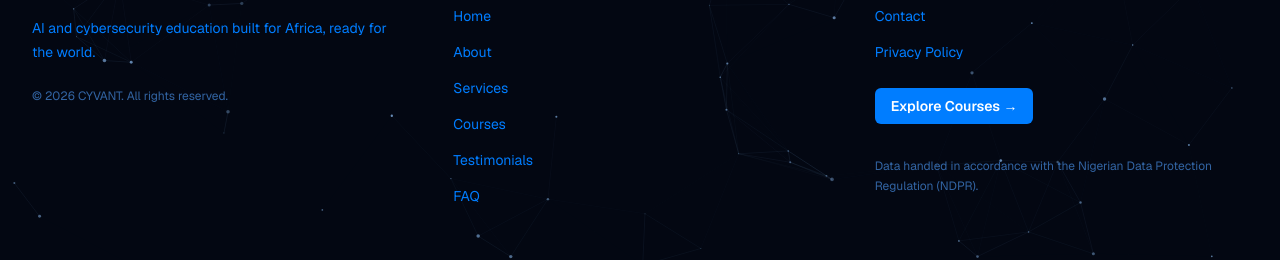
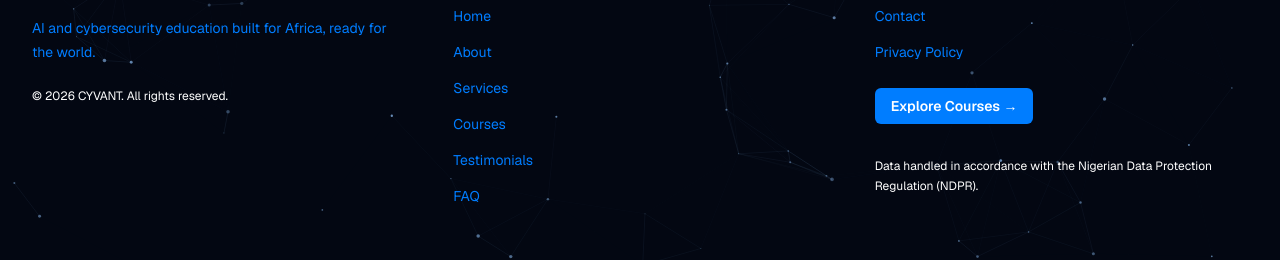
Before and after one commit to CHIBUZOR-coder/cyvant, a Next.js app: page / in a window 1280 px wide. Shown: the part 6884-7144 px from the top of the page. Built offline with nearby package versions, Linux system fonts and the light colour scheme; no server answers; the database is empty.

Commit message:
style: make footer copyright and NDPR text white

```diff
--- a/components/layout/Footer.tsx
+++ b/components/layout/Footer.tsx
@@ -64,7 +64,7 @@
             <p className="mt-4 text-sm leading-6">
               AI and cybersecurity education built for Africa, ready for the world.
             </p>
-            <p className="mt-6 text-xs text-blue-400/60">
+            <p className="mt-6 text-xs text-white">
               © {new Date().getFullYear()} CYVANT. All rights reserved.
             </p>
           </motion.div>
@@ -122,7 +122,7 @@
                 </motion.div>
               </li>
             </ul>
-            <p className="mt-8 text-xs text-blue-400/60 leading-5">
+            <p className="mt-8 text-xs text-white leading-5">
               Data handled in accordance with the Nigerian Data Protection Regulation (NDPR).
             </p>
           </motion.div>
```
